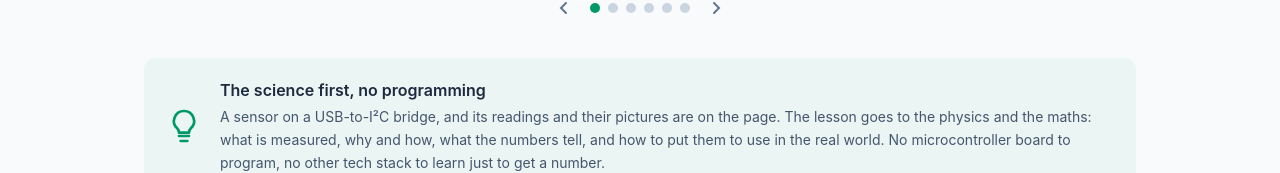
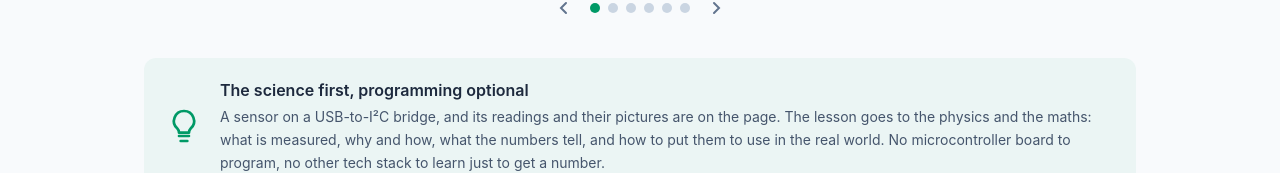
Before and after one commit to aguegu/i2c.ninja, a Vue app: page / in a window 1280 px wide. Shown: the part 715-888 px from the top of the page. Built offline with nearby package versions, Linux system fonts and the light colour scheme.

Commit message:
1.7.9: Home's band: The science first, programming optional (was no programming)
Co-Authored-By: Claude Opus 5.5 <noreply@anthropic.com>

```diff
--- a/package.json
+++ b/package.json
@@ -1,7 +1,7 @@
 {
   "name": "i2c.ninja",
   "private": true,
-  "version": "1.7.8",
+  "version": "1.7.9",
   "type": "module",
   "description": "I2C devices live in the browser: a CH341 over WebUSB, atiic's drivers, charts",
   "license": "PolyForm-Noncommercial-1.0.0",
--- a/src/views/HomeView.vue
+++ b/src/views/HomeView.vue
@@ -50,7 +50,7 @@ const QUOTES = [
       <RouterLink to="/physics" class="flex flex-col gap-4 rounded-xl bg-emerald-600/5 p-5 ring-emerald-600 transition hover:bg-emerald-600/10 hover:ring-1 sm:flex-row sm:items-center dark:bg-emerald-400/5 dark:hover:bg-emerald-400/10">
         <svg viewBox="0 0 24 24" class="h-10 w-10 shrink-0 text-emerald-600 dark:text-emerald-400" fill="none" stroke="currentColor" stroke-width="1.6" stroke-linecap="round" stroke-linejoin="round" aria-hidden="true"><path d="M9 18h6M10 21h4M12 3a6 6 0 0 0-4 10.5c.7.7 1 1.5 1 2.5h6c0-1 .3-1.8 1-2.5A6 6 0 0 0 12 3z" /></svg>
         <span class="flex flex-col">
-          <span class="font-semibold">The science first, no programming</span>
+          <span class="font-semibold">The science first, programming optional</span>
           <span class="mt-1 text-sm leading-relaxed text-slate-600 dark:text-slate-300">
             A sensor on a USB-to-I²C bridge, and its readings and their pictures are on the page. The lesson goes to the physics and the maths: what is measured, why and how, what the numbers tell, and how to put them to use in the real world.
             No microcontroller board to program, no other tech stack to learn just to get a number.
```
Also changed, not shown: 1 other file (tests, documents, lock files or other folders).
